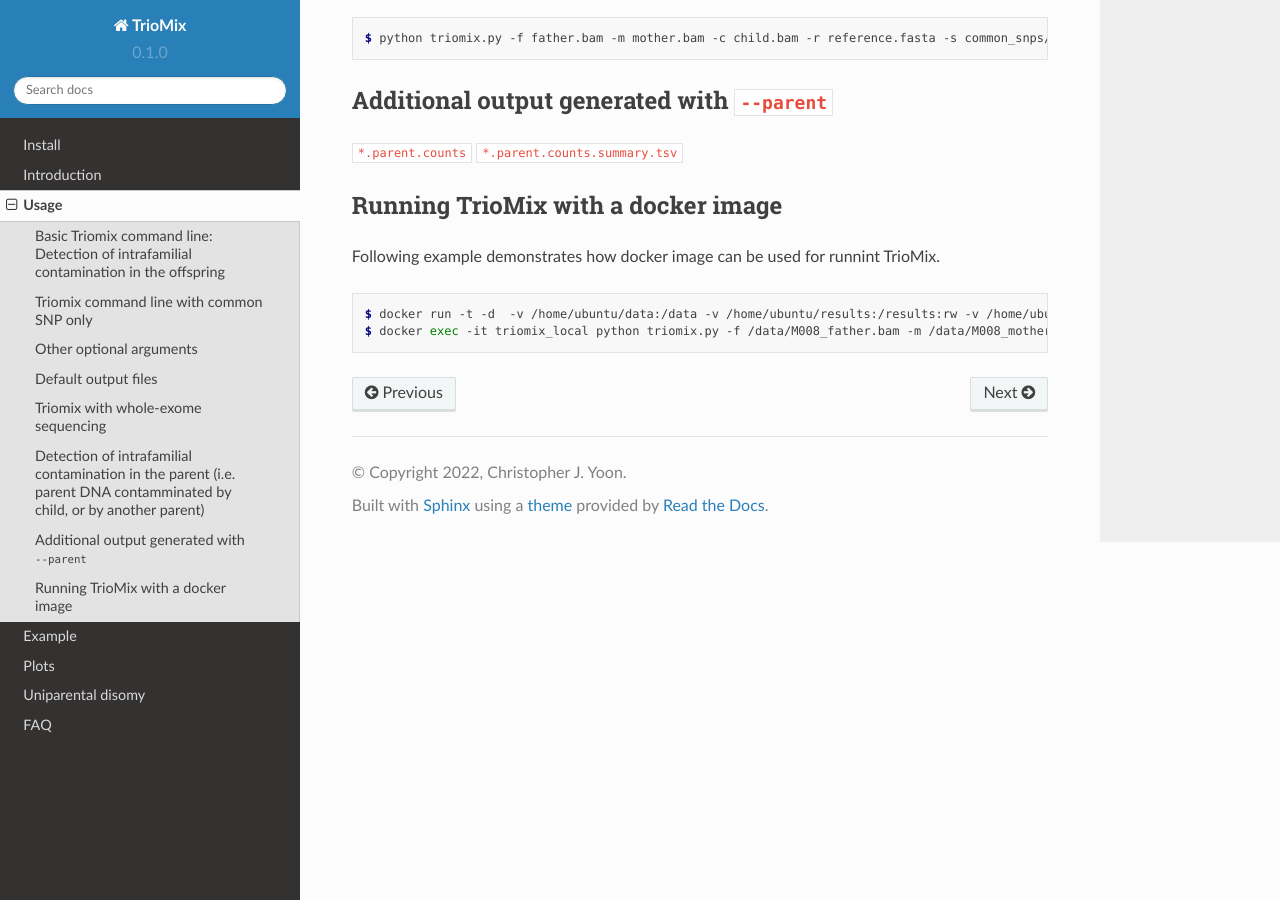
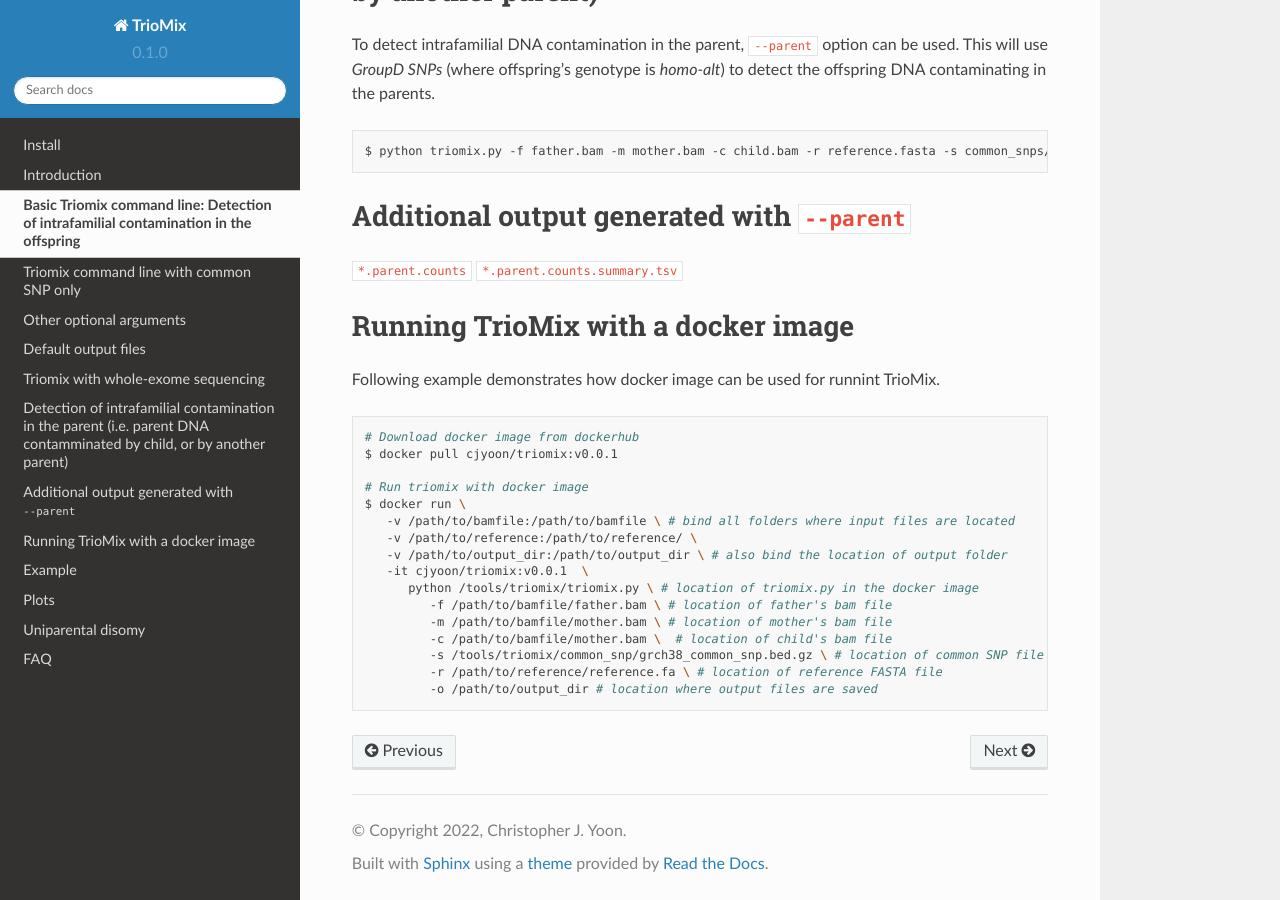
Before and after one commit to cjyoon/triomix_readthedocs, a Sphinx documentation site: the page built from docs/source/usage.rst, in a window 1280 px wide and 900 px high, scrolled down 1545 px. Built offline with Sphinx 7.4.7 and the Read the Docs theme 2.0.0, drawn with Linux system fonts in a browser that asks for light colours; some of the changed text lies outside the part shown.

Commit message:
docker edit

```diff
--- a/docs/source/index.rst
+++ b/docs/source/index.rst
@@ -1,6 +1,6 @@
 Welcome to TrioMix's documentation!
 ===================================
-TrioMix is a bioinformatics tool to detect **intrafamilial contamination**, **uniparental disomy**, and **chimerism** by investigating inheritance patterns of SNPs. To estimate contamination it uses maximum likelihood esstimation (MLE) to accurately quantify contamination within family members of the parent-child trio. TrioMix can be used on both whole-genome sequencing (WGS) of trios or whole-exome sequencing (WES) of trios.
+TrioMix is a bioinformatics tool to detect **intrafamilial contamination**, **uniparental disomy**, and **chimerism** by investigating inheritance patterns of SNPs. TrioMix quantifies the deviation from Mendelian inheritance patterns by using maximum likelihood esstimation (MLE) inferred from the genotypes of parent-child trio. TrioMix can be used on both whole-genome sequencing (WGS) of trios or whole-exome sequencing (WES) of trios.
 
 TrioMix can be installed by cloning the `github <https://github.com/cjyoon/triomix>`_ or using the pre-built `docker <https://hub.docker.com/repository/docker/cjyoon/triomix>`_ image.
 
--- a/docs/source/introduction.rst
+++ b/docs/source/introduction.rst
@@ -1,3 +1,4 @@
+
 Introduction
 =====
 
--- a/docs/source/usage.rst
+++ b/docs/source/usage.rst
@@ -1,4 +1,4 @@
-Usage
+ Usage
 =====
 
 .. _run:
@@ -14,7 +14,7 @@
 
 
 
-.. code-block:: console
+.. code-block:: bash
    $ python triomix.py -h
    usage: triomix [-h] [--version] -f FATHER -m MOTHER -c CHILD -r REFERENCE [-s SNP] [-t THREAD] [-o OUTPUT_DIR]
                   [-p PREFIX] [--runmode {single,joint,all}] [-u {0,1}] [--parent] [-d DOWNSAMPLE]
@@ -56,7 +56,7 @@
 Using a pre-selected list of common SNP would speed up the total runtime of TrioMix as the computation is limited to those regions instead of the entire genome. TrioMix provides a list of common ``GRCh38`` and ``GRCh37`` SNPs selected from the GnomAD database. These two files are included in the github repository as a `common_snp <https://github.com/cjyoon/triomix/tree/master/common_snp/>`_ folder.  A ``-s`` argument specifies the SNP database that can be used. User can provide one's own set of SNP in BED format.
 
 
-.. code-block:: console
+.. code-block:: bash
 
    $ python triomix.py -f father.bam -m mother.bam -c child.bam -r reference.fasta -s common_snps/grch38_common_snps.bed.gz
 
@@ -89,7 +89,7 @@
 ------------
 TrioMix can be used with whole-exome sequencing. In this case, we recommend running the command without the ``-s common_snp/common_snps.bed.gz``  to capture rare SNPs as well. This increases the overall number of SNPs while having minimal effect on the computational time due to smaller target in the exome sequeincing. For plotting, using ``-d 1`` is recommended to capture all data points in the plot without downsampling.
 
-.. code-block:: console
+.. code-block:: bash
 
    $ python triomix.py -f father.bam -m mother.bam -c child.bam -r reference.fasta -d 1
 
@@ -99,7 +99,7 @@
 To detect intrafamilial DNA contamination in the parent, ``--parent`` option can be used. This will use *GroupD SNPs* (where offspring's genotype is *homo-alt*) to detect the offspring DNA contaminating in the parents.
 
 
-.. code-block:: console
+.. code-block:: bash
 
    $ python triomix.py -f father.bam -m mother.bam -c child.bam -r reference.fasta -s common_snps/grch38_common_snps.bed.gz --parent
 
@@ -114,7 +114,21 @@
 ------------
 Following example demonstrates how docker image can be used for runnint TrioMix.
 
-.. code-block:: console
+.. code-block:: bash
 
-   $ docker run -t -d  -v /home/ubuntu/data:/data -v /home/ubuntu/results:/results:rw -v /home/ubuntu/data/sib25/:/data/sib25/ --name triomix_local cjyoon/triomix:v1.4
-   $ docker exec -it triomix_local python triomix.py -f /data/M008_father.bam -m /data/M008_mother.bam -c /data/sib25/familymix.bam -r /data/Homo_sapiens_assembly38.fasta -t 10 -o results -s /tools/triomix/common_snp/grch38_common_snp.bed.gz
+   # Download docker image from dockerhub
+   $ docker pull cjyoon/triomix:v0.0.1
+
+   # Run triomix with docker image
+   $ docker run \
+      -v /path/to/bamfile:/path/to/bamfile \ # bind all folders where input files are located
+      -v /path/to/reference:/path/to/reference/ \
+      -v /path/to/output_dir:/path/to/output_dir \ # also bind the location of output folder
+      -it cjyoon/triomix:v0.0.1  \
+         python /tools/triomix/triomix.py \ # location of triomix.py in the docker image
+            -f /path/to/bamfile/father.bam \ # location of father's bam file
+            -m /path/to/bamfile/mother.bam \ # location of mother's bam file
+            -c /path/to/bamfile/mother.bam \  # location of child's bam file
+            -s /tools/triomix/common_snp/grch38_common_snp.bed.gz \ # location of common SNP file in the docker image
+            -r /path/to/reference/reference.fa \ # location of reference FASTA file
+            -o /path/to/output_dir # location where output files are saved
```
Also changed, not shown: other parts of docs/source/index.rst (+1 -1 lines).
